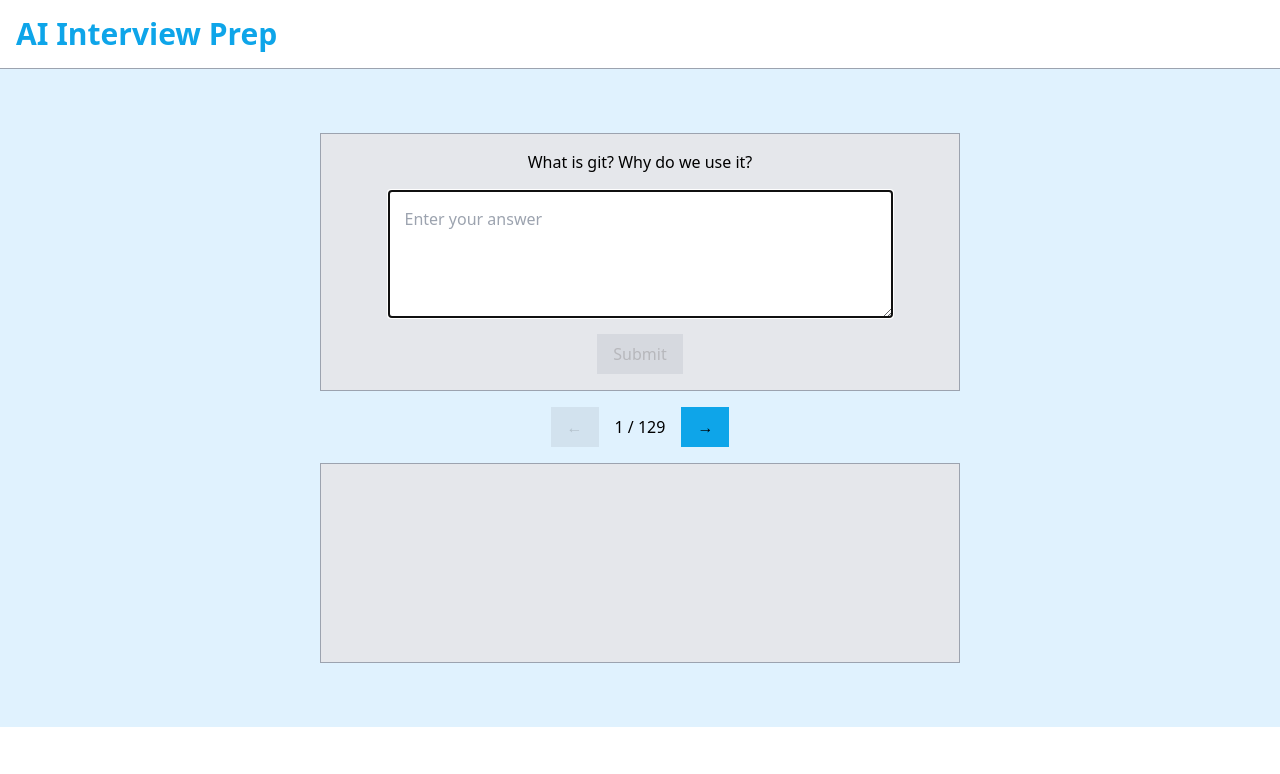
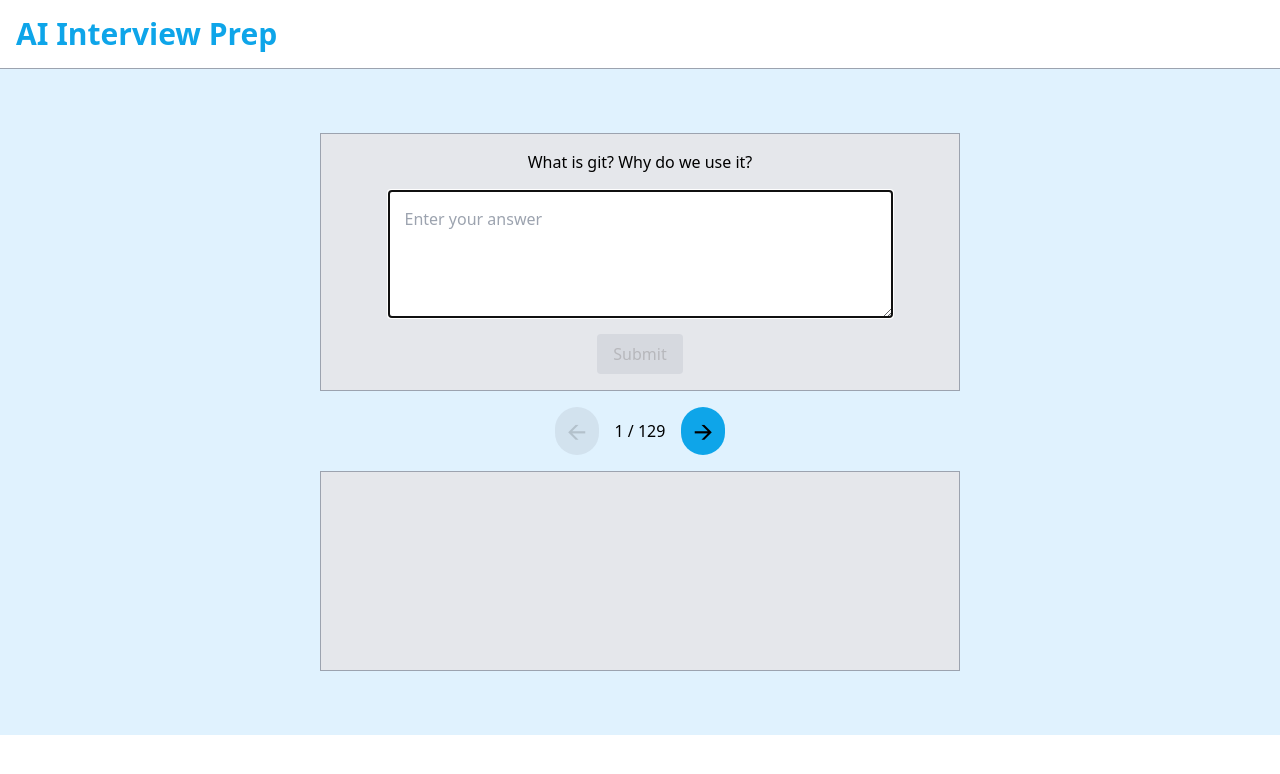
Before and after one commit to KVinyl/ai-interview-prep, a Vue app: page / in a window 1280 px wide. Shown: the top 774 px of the page. Built offline with nearby package versions, Linux system fonts and the light colour scheme.

Commit message:
Add CircleButton

```diff
--- /dev/null
+++ b/src/components/CircleButton.vue
@@ -0,0 +1,5 @@
+<template>
+  <button class="px-3 py-2 rounded-full flex items-center justify-center disabled:bg-gray-400 disabled:opacity-20 disabled:cursor-not-allowed">
+    <slot></slot>
+  </button>
+</template>
--- a/src/components/InterviewPreparation.vue
+++ b/src/components/InterviewPreparation.vue
@@ -14,11 +14,11 @@
       </div>
 
       <div class="flex flex-row justify-center items-center space-x-4 m-4">
-        <RectangleButton :disabled="isPrevButtonDisabled" @click="previousQuestion" class="bg-sky-500 hover:bg-sky-600">←
-        </RectangleButton>
+        <CircleButton :disabled="isPrevButtonDisabled" @click="previousQuestion" class="bg-sky-500 hover:bg-sky-600 text-2xl">🡨
+        </CircleButton>
         <p>{{ questionNumber }} / {{ questions.length }}</p>
-        <RectangleButton :disabled="isGrading" @click="nextQuestion" class="bg-sky-500 hover:bg-sky-600">→
-        </RectangleButton>
+        <CircleButton :disabled="isGrading" @click="nextQuestion" class="bg-sky-500 hover:bg-sky-600 text-2xl">🡪
+        </CircleButton>
       </div>
 
       <AIFeedbackCard :feedback="currentFeedback" />
@@ -35,6 +35,8 @@ import type { Ref } from 'vue'
 import AIFeedbackCard from './AIFeedbackCard.vue'
 import EndOfSessionCard from './EndOfSessionCard.vue'
 import QuestionSection from './QuestionSection.vue'
+
+import CircleButton from './CircleButton.vue'
 import RectangleButton from './RectangleButton.vue';
 
 import type OpenAIApiResponse from '../interfaces/OpenAIApiResponse'
--- a/src/components/RectangleButton.vue
+++ b/src/components/RectangleButton.vue
@@ -1,5 +1,5 @@
 <template>
-  <button class="px-4 py-2 disabled:bg-gray-400 disabled:opacity-20 disabled:cursor-not-allowed">
+  <button class="px-4 py-2 rounded disabled:bg-gray-400 disabled:opacity-20 disabled:cursor-not-allowed">
     <slot></slot>
   </button>
 </template>
```
